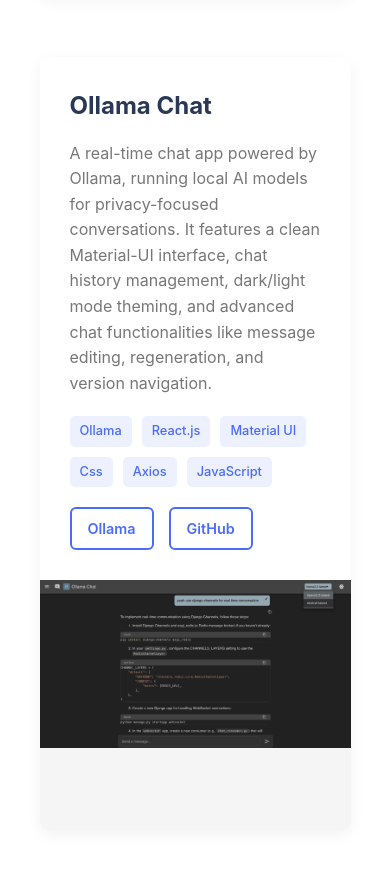
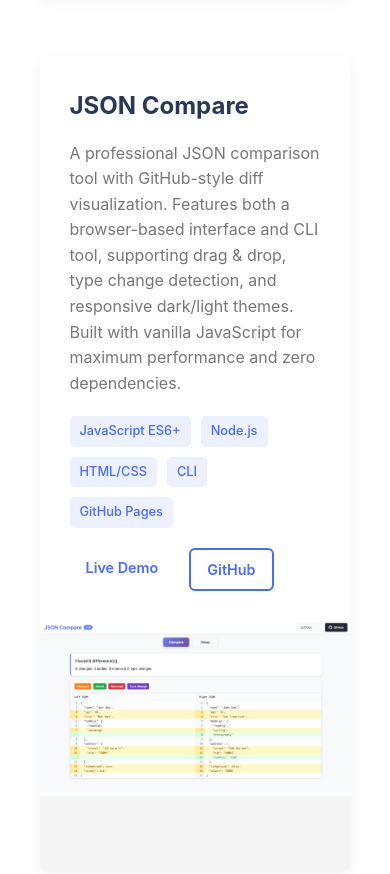
Before and after one commit to M-Hammad-Faisal/m-hammad-faisal.github.io, a plain HTML site: page index.html in a window 390 px wide. Shown: the part 5607-6481 px from the top of the page. Drawn offline with Linux system fonts and the light colour scheme.

Commit message:
Add JSON Compare project to portfolio
- Added JSON Compare as new featured project with professional description
- Includes GitHub-style diff visualization highlights
- Added project screenshot and live demo/GitHub links
- Features vanilla JavaScript, CLI tool, and responsive design

```diff
--- a/index.html
+++ b/index.html
@@ -199,7 +199,31 @@
                 <img src="/static/word-hunter.png" alt="Word Hunter app with WH logo and teal theme" loading="lazy">
             </div>
         </div>
-        <!-- Project 4: Ollama Chat -->
+        <!-- Project 4: JSON Compare -->
+        <div class="project-card">
+            <div class="project-info">
+                <h3>JSON Compare</h3>
+                <p class="project-description">A professional JSON comparison tool with GitHub-style diff visualization.
+                    Features both a browser-based interface and CLI tool, supporting drag & drop, type change detection,
+                    and responsive dark/light themes. Built with vanilla JavaScript for maximum performance and zero dependencies.
+                </p>
+                <div class="tech-stack">
+                    <span>JavaScript ES6+</span>
+                    <span>Node.js</span>
+                    <span>HTML/CSS</span>
+                    <span>CLI</span>
+                    <span>GitHub Pages</span>
+                </div>
+                <div class="project-links">
+                    <a href="https://m-hammad-faisal.github.io/json-compare/" class="btn small">Live Demo</a>
+                    <a href="https://github.com/M-Hammad-Faisal/json-compare" class="btn small secondary">GitHub</a>
+                </div>
+            </div>
+            <div class="project-image">
+                <img src="/static/json-compare.png" alt="JSON Compare tool with GitHub-style diff visualization" loading="lazy">
+            </div>
+        </div>
+        <!-- Project 5: Ollama Chat -->
         <div class="project-card reversed">
             <div class="project-info">
                 <h3>Ollama Chat</h3>
```
Also changed, not shown: static/json-compare.png (added).
